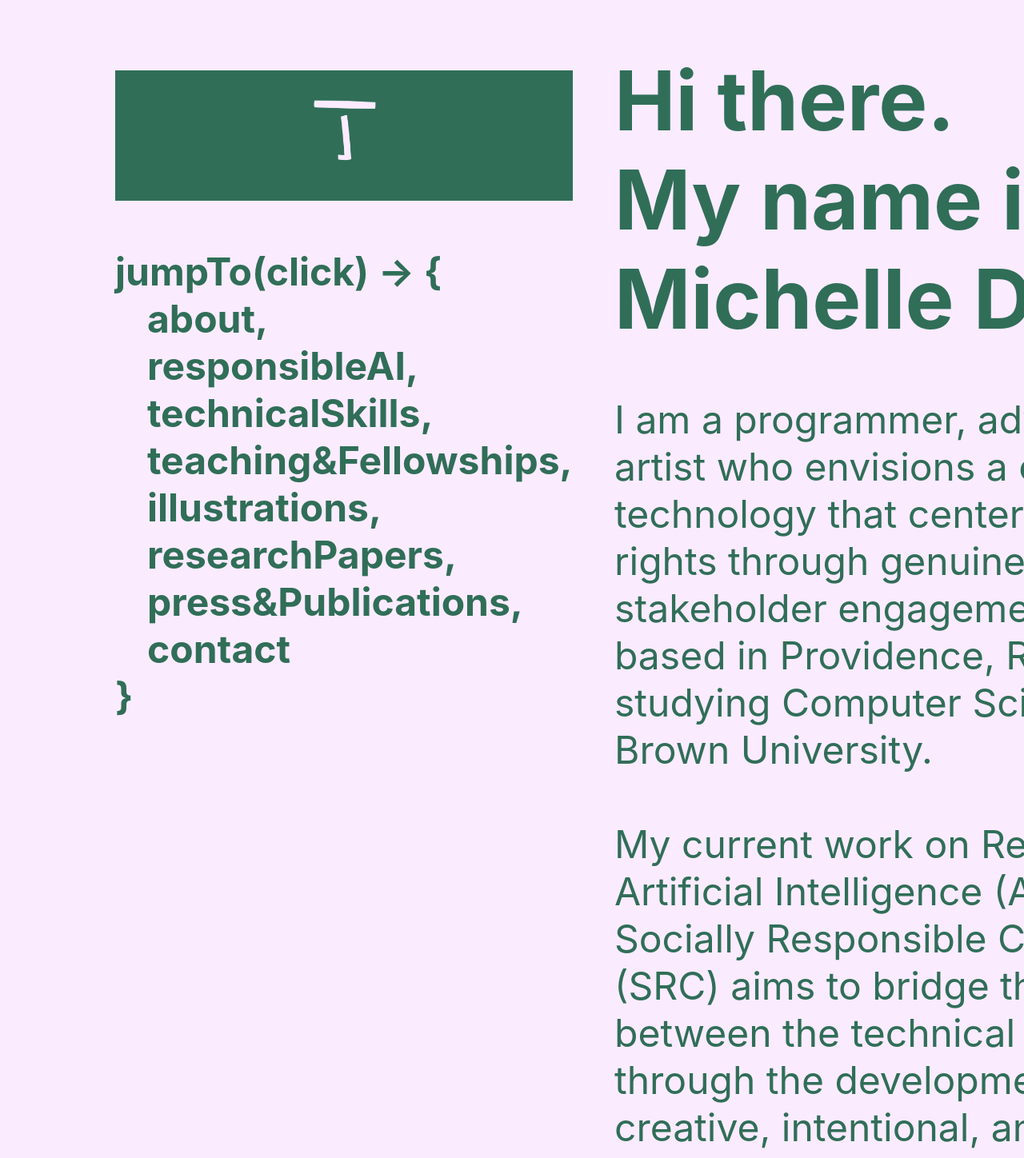
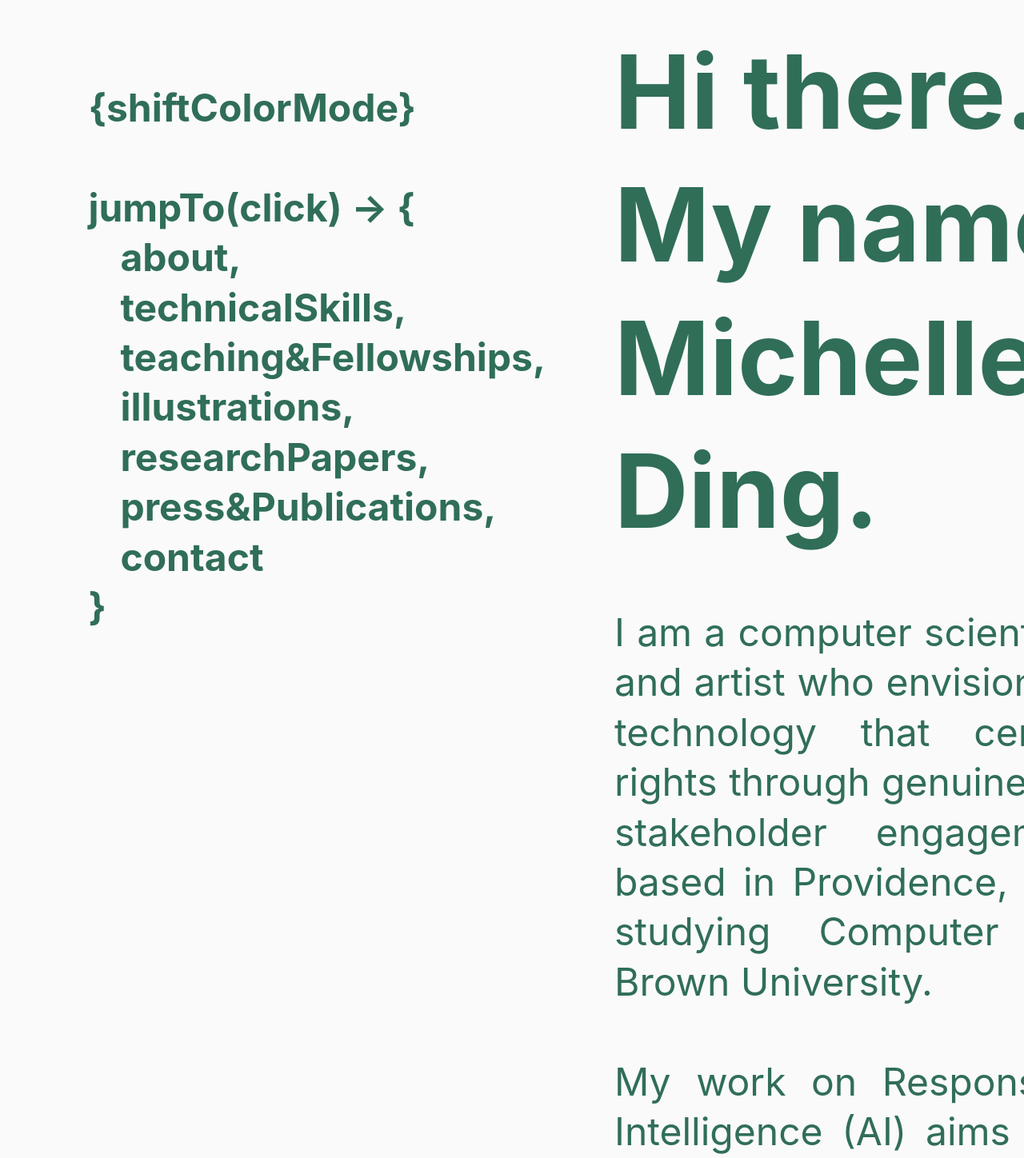
Before and after one commit to michelle-ding/michelle-ding.github.io, a React (Create React App) app: page / in a window 1280 px wide. Shown: the top 1448 px of the page at 80% size. Built offline with nearby package versions, Linux system fonts and the light colour scheme.

Commit message:
bio edit

```diff
--- a/src/App.css
+++ b/src/App.css
@@ -1,11 +1,11 @@
 :root{
-  --bg: hsl(289, 100%, 96%);
+  --bg: hsl(0, 0%, 98%);
   --text: hsl(159, 39%, 31%);
 }
 
 .dark-theme{
   --bg: hsl(159, 39%, 31%);
-  --text: hsl(289, 100%, 96%);
+  --text: hsl(0, 0%, 98%);
 }
 
 .App {
@@ -13,17 +13,18 @@
   display: flex;
   flex-direction: column
 }
-#header{
-  font-size: 2em;
+
+#togglecont{
+  color: var(--text);
+  margin-bottom: 1.3em
 }
 
-#togglecont{
+#togglecont:hover{
+  color: var(--bg);
   background-color: var(--text);
-  color: var(--bg);
-  height: 3.4em
 }
 
-#toggle{
+/* #toggle{
   border: none;
   color: white;
   display: block;
@@ -35,8 +36,7 @@
   font-size: 16px;
   max-width: 10em;
   height: 10em;
-  transform: scale(0.8)
-}
+} */
 
 #note{
   width: 100%;
@@ -50,12 +50,13 @@
 }
 
 .container{
-  margin-top: 1em;
+  margin-top: 2em;
   margin-left: 3em;
   margin-right: 0em;
   margin-bottom:5em;
   display: flex;
   z-index: 1;
+  overscroll-behavior: contain;
 }
 
 .navtext{
@@ -64,9 +65,10 @@
   font-size: 3em;
   margin-top: 1.5em;
   margin-right: 2em;
-  margin-left: 2em;
+  margin-left: 1.3em;
   font-weight: bold;
   position: fixed;
+  line-height: 1.3em
 }
 
 .navtext nav{
@@ -95,14 +97,15 @@
 }
 
 .text{
-  margin-top: 1em;
   margin-left: 15em;
-  margin-right: 2em;
+  margin-right: 5.5em;
   color: var(--text);
   text-align: left;
   font-size: 3em;
   margin-bottom: auto;
-  max-width: 100%
+  max-width: 100%;
+  line-height:1.3em;
+  text-align: justify
 }
 
 #ref{
@@ -121,8 +124,11 @@
   padding: 10px
 }
 .welcome{
-  font-size: 8vw;
-  font-weight: bold
+  font-size: 10vw;
+  font-weight: bold;
+  line-height: 1.3em;
+  text-align: left;
+
 }
 
 .welcome span:hover{
--- a/src/App.tsx
+++ b/src/App.tsx
@@ -10,8 +10,6 @@ function App() {
 
   return (
     <div className="App">
-      {/* <div id="note">{' '}</div> */}
-
       <div className="container">
         <Nav></Nav>
         <Body></Body>
--- a/src/Body.tsx
+++ b/src/Body.tsx
@@ -30,42 +30,61 @@ function bio(){
     const aaas="https://www.aaas.org/ai2/projects/decision-tree-practitioners?utm_content=bufferbcf16&utm_medium=social&utm_source=linkedin.com&utm_campaign=buffer"
     return(
         <div >
-            I am a programmer, advocate, and artist who
+            I am a computer scientist, advocate, and artist who
             envisions a culture of technology that centers
             human rights through genuine and inclusive stakeholder
             engagement. I am based in Providence, Rhode Island, studying Computer Science
             @ Brown University.
             <br></br><br></br>
-            My current work on Responsible Artificial Intelligence (AI)
-             and Socially Responsible Computing (SRC) aims to bridge the gap between
-             the technical and ethical through
-             the development of creative, intentional, and comprehensive
-             resources for diverse audiences. <br></br><br></br>
-            I have authored and designed Responsible AI & computing content
-            catered towards human rights non-profit organizations, state and local
-            policymakers, industry scientists and engineers, and Brown University
-            students. My work has been published by the {" "}
-            <a id="ref" href={aaas} target="_blank">American Association for the Advancement of Science (AAAS) Center for
-            Scientific Responsibility and Justice</a> and
-            by Brown University as part of their current {" "}
+            My work on Responsible Artificial Intelligence (AI)
+             aims to bridge the gap between
+             the technical and ethical by developing resources for diverse audiences.
+             I have created published resources for non-profits, policymakers, and industry scientists.
+             Last summer, I worked on the {" "}
+             <a id="ref" target="_blank" href="https://www.aaas.org/ai2/about">(AI)2 initiative</a> {" "}
+              at the
+             American Association for the Advancement of Science (AAAS),
+             the world's largest general scientific society and publisher of the journal Science.
+             There,
+             I co-authored and designed the {" "}
+             <a id="ref" href={aaas} target="_blank">AAAS Decision Tree for the Responsible
+            Application of Artificial Intelligence</a>.
+            I also co-authored {" "}
+            <a id="ref" target="_blank" href="https://www.aaas.org/ai2/projects/ethics/public-interest-training">
+            Public Interest AI 101: Resources and Trainings for Developing Equitable AI Systems
+            </a>, soon to be piloted. These projects were funded by grants from Microsoft and
+            the Ford Foundation.
+
+            <br></br><br></br>
+            Currently at Brown, I am developing the {" "}
+
             <a id="ref" href="https://responsible.cs.brown.edu/index.html" target="_blank">
-                Socially Responsible Computing</a> curriculum.
-            My work has recieved funding from grants by Microsoft and
-            the Ford Foundation.
+                Socially Responsible Computing</a>{" "}
+            curriculum for the CS department as an undergraduate teaching assistant.
+            My work aims to thoughtfully and holistically incorporate an anti-racist,
+            human-centered framework into every step of the coding process,
+            using education as a preventative approach to tackling algorithmic bias and discrimination
+
             <br></br><br></br>
-            My past <a id="ref" href="#Research">research and advocacy</a> surround sexual violence prevention, consent education,
-            reproductive justice, and intersectional & transnational feminism. I have organized
-            campus, state, and nation wide advocacy campaigns and mutual aid efforts in collaboration with
-            coalitions, networks, and local community-based groups, including the{" "}
-            Rhode Island Coalition Against
-            Domestic Violence (RICADV),
-            The Women's Health & Education Fund of Rhode Island (WHEF),
-            Indigenous Women Rising (IWR),
-            and Asian and Pacific Islander American Vote (APIAVote).
-            {/* I also serve
-            as a <a id="ref" href="https://www.brown.edu/campus-life/health/services/promotion/sape" target="_blank">
-            Sexual Assault Peer Educator</a> and facilitate Culture of Consent workshops for incoming
-            first-year students at Brown.  */}
+            My past research and advocacy navigate sexual violence prevention,
+            consent education, reproductive justice, and intersectional & transnational feminism at Brown and
+            in Rhode Island. In May 2022, I worked with the <a id="ref" href="https://ricadv.org/policy/" target="_blank">
+                Rhode Island Coalition Against
+            Domestic Violence (RICADV)</a> to advocate and lobby for the Address Confidentiality Program
+            that protects survivors and their children (now {" "}
+            <a id="ref" href="https://governor.ri.gov/press-releases/governor-mckee-signs-legislation-protecting-confidentiality-survivors-domestic" target="_blank">
+            signed
+                </a> into law). Following the Dobbs decision overturning
+            Roe v. Wade,
+            I co-founded Students at Brown for Reproductive Justice, a coalition with
+             over 40 Brown student organizations, to launch a <a id="ref" target="_blank" href="https://www.gofundme.com/f/students-brown-for-reproductive-justice">
+            mutual aid campaign</a> supporting
+            Women's Health & Education Fund of Rhode Island (WHEF),
+            Indigenous Women Rising (IWR), and Sister Song. Our mutual aid campaign raised over $3000 from
+            over 80 individual donors in one summer for organizations
+            providing reproductive care for disproportionately affected communities across the country.
+            Learn more about my work <a id="ref" href="#Research">here</a> or contact me at michelle_ding@brown.edu.
+
         </div>
     )
 }
@@ -271,8 +290,8 @@ export default function Body(){
             {welcome()}
             <br></br>
             {bio()}
-            <br></br>
-            {/* {responsibleai()} */}
+            {/* <br></br>
+             {responsibleai()}
             {/* <br></br>
             {advocacy()} */}
             <br></br>
--- a/src/Nav.tsx
+++ b/src/Nav.tsx
@@ -7,7 +7,7 @@ function navcontent(){
     <nav>
       <ul>
         <li><a href="#About">about,</a></li>
-        <li><a href="#ResponsibleAI">responsibleAI,</a></li>
+        {/* <li><a href="#ResponsibleAI">responsibleAI,</a></li> */}
 {/*
         <li><a href="#advocacy">advocacy,</a></li> */}
         <li><a href="#Technical">technicalSkills,</a></li>
@@ -31,9 +31,10 @@ function Nav(){
     return (
         <div className="navtext">
           <div id="togglecont" onClick={toggletheme} aria-label="Click to change color theme">
-            <img id="toggle" src={logoval ? ding2: ding}></img>
+            {"{shiftColorMode}"}
+            {/* <img id="toggle" src={logoval ? ding2: ding}></img>  */}
           </div>
-          <br></br>
+
           <div>
           jumpTo(click) -&gt; {'{'}
           </div>
```
Also changed, not shown: 1 other file (tests, documents, lock files or other folders).
